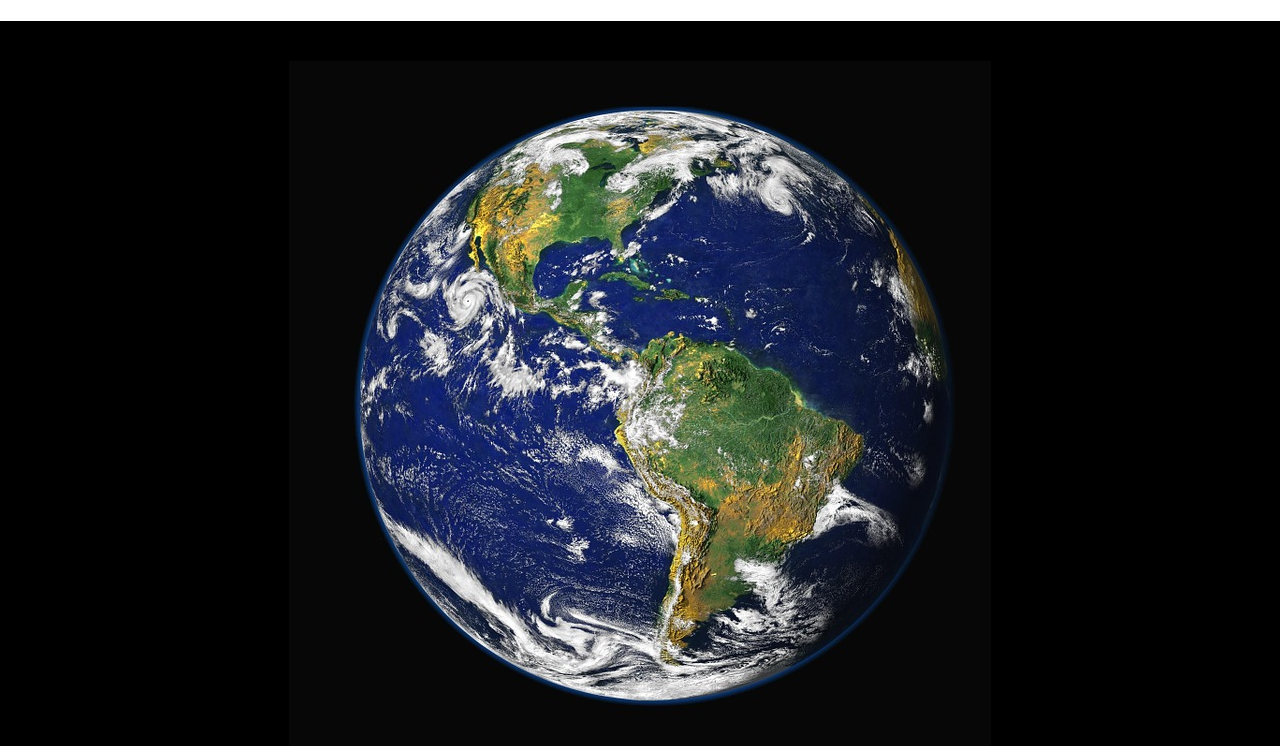
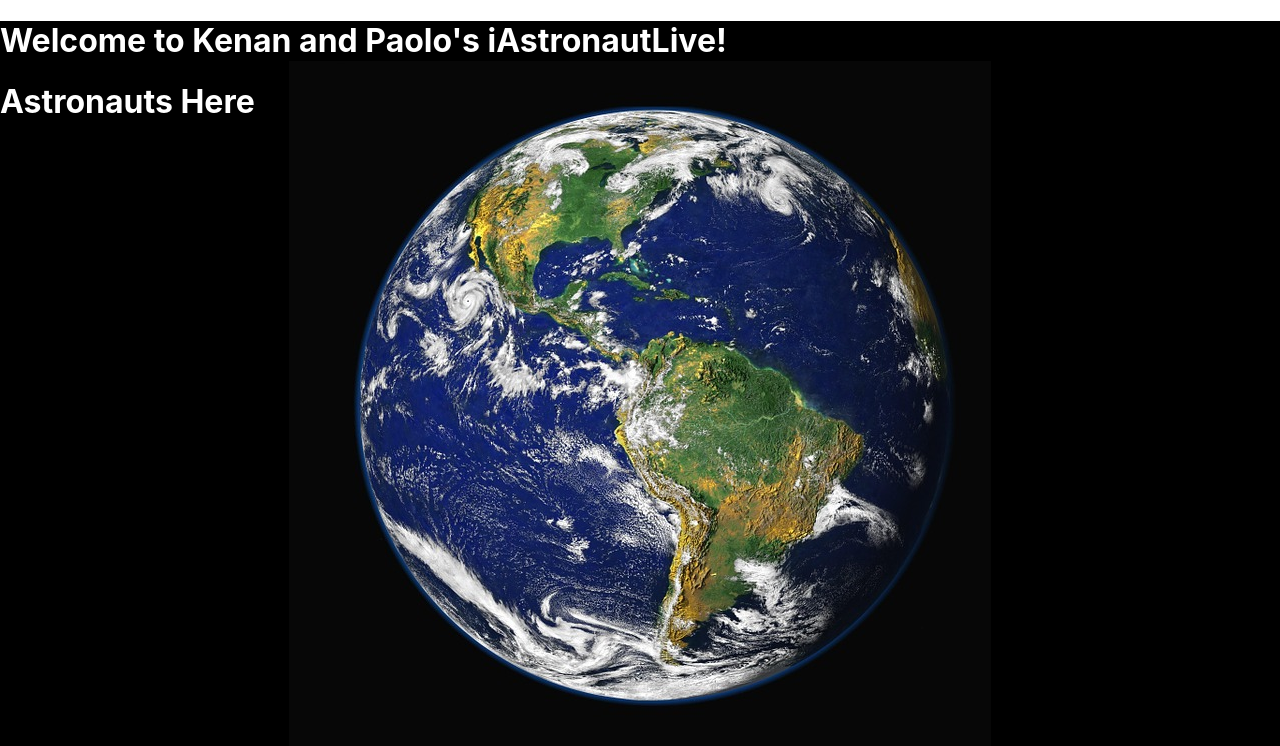
Before and after one commit to paolov1928/i-astronaut-live, a React (Create React App) app: page / in a window 1280 px wide. Shown: the top 746 px of the page. Built offline with nearby package versions, Linux system fonts and the light colour scheme; no server answers.

Commit message:
Fetching from the space api and adding to the AstronautContainer state

```diff
--- a/src/App.js
+++ b/src/App.js
@@ -1,10 +1,11 @@
 import React from "react"
-import earth from "./earth.jpg"
+import AstronautContainer from "./AstronautContainer"
 
 function App() {
   return (
     <div className="paperContainer">
       <h1>Welcome to Kenan and Paolo's iAstronautLive!</h1>
+      <AstronautContainer />
     </div>
   )
 }
--- /dev/null
+++ b/src/AstronautContainer.js
@@ -0,0 +1,17 @@
+import React, { Component } from "react"
+
+class AstronautContainer extends Component {
+  state = { peopleInSpace: null }
+
+  componentDidMount() {
+    fetch("http://api.open-notify.org/astros.json")
+      .then(r => r.json())
+      .then(data => this.setState({ peopleInSpace: data.people }))
+  }
+
+  render() {
+    return <h1>Astronauts Here</h1>
+  }
+}
+
+export default AstronautContainer
--- a/src/index.css
+++ b/src/index.css
@@ -21,3 +21,7 @@ code {
   background-repeat: no-repeat;
   background-size: auto;
 }
+
+h1 {
+  color: white;
+}
```
